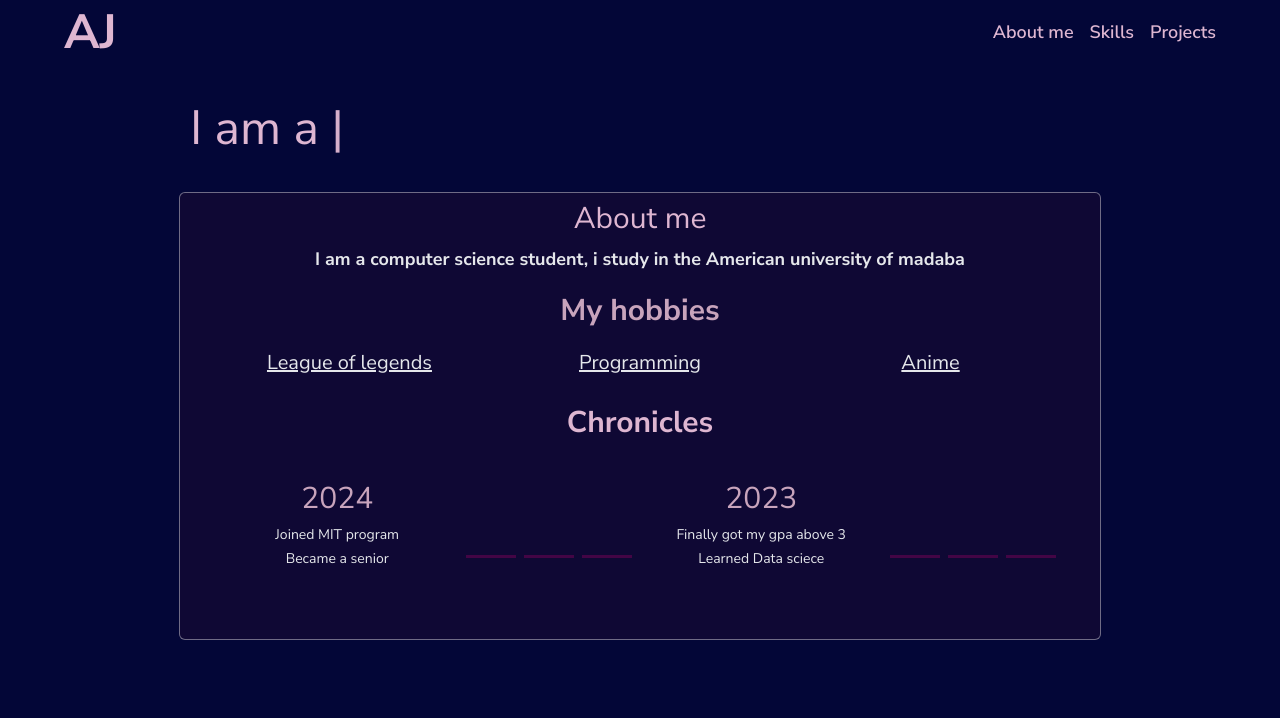
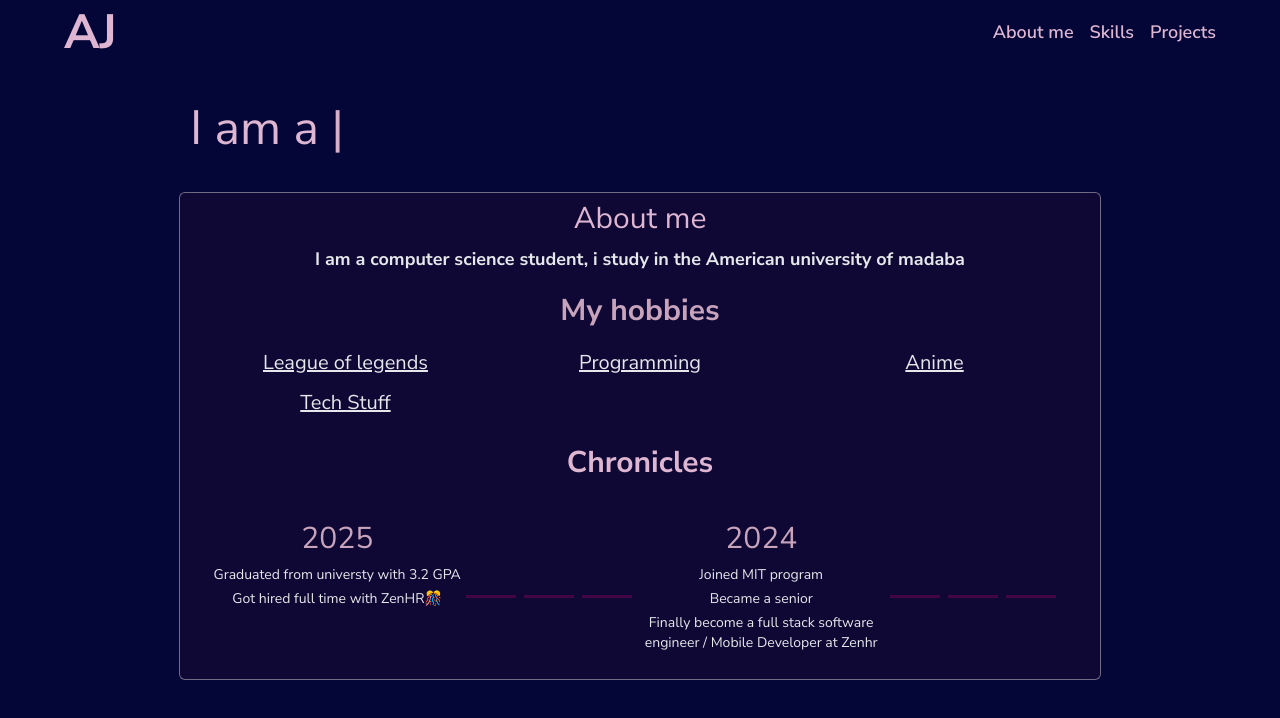
Before and after one commit to araj-abood/my_porot, a React (Vite) app: page / in a window 1280 px wide. Shown: the top 718 px of the page. Built offline with nearby package versions, Linux system fonts and the light colour scheme.

Commit message:
Add more Content

```diff
--- a/src/components/AboutMe.jsx
+++ b/src/components/AboutMe.jsx
@@ -15,10 +15,11 @@ function AboutMe() {
           My hobbies
         </h2>
 
-        <ol className="grid grid-cols-3 mt-5 ">
+        <ol className="grid grid-cols-3 mt-5 gap-3">
           <HobbiesItem text={"League of legends"} />
           <HobbiesItem text={"Programming"} />
           <HobbiesItem text={"Anime"} />
+          <HobbiesItem text={"Tech Stuff "} />
         </ol>
       </div>
       <h2 className="text-3xl text-center  font-bold mt-7">Chronicles</h2>
--- a/src/components/AboutMeDetails.jsx
+++ b/src/components/AboutMeDetails.jsx
@@ -3,7 +3,21 @@ import AboutmeYear from "./about-me/AboutmeYear";
 import Partition from "./about-me/Partition";
 
 const years = [
-  { year: 2024, done: ["Joined MIT program", "Became a senior"] },
+  {
+    year: 2025,
+    done: [
+      "Graduated from universty with 3.2 GPA",
+      "Got hired full time with ZenHR🎊",
+    ],
+  },
+  {
+    year: 2024,
+    done: [
+      "Joined MIT program",
+      "Became a senior",
+      "Finally become a full stack software engineer / Mobile Developer at Zenhr",
+    ],
+  },
   { year: 2023, done: ["Finally got my gpa above 3", "Learned Data sciece"] },
   { year: 2021, done: ["Finished Highschool", "Enrolled to University"] },
   { year: 2010, done: ["Got my drivers license"] },
--- a/src/components/ChangingText.jsx
+++ b/src/components/ChangingText.jsx
@@ -3,6 +3,9 @@ import { motion } from "framer-motion";
 
 const skills = [
   "React Developer",
+  "Mobile Developer",
+  "React Native Developer",
+  "Full Stack Developer",
   "Python Programmer",
   "Data scientist",
   "Software Engineer",
```
